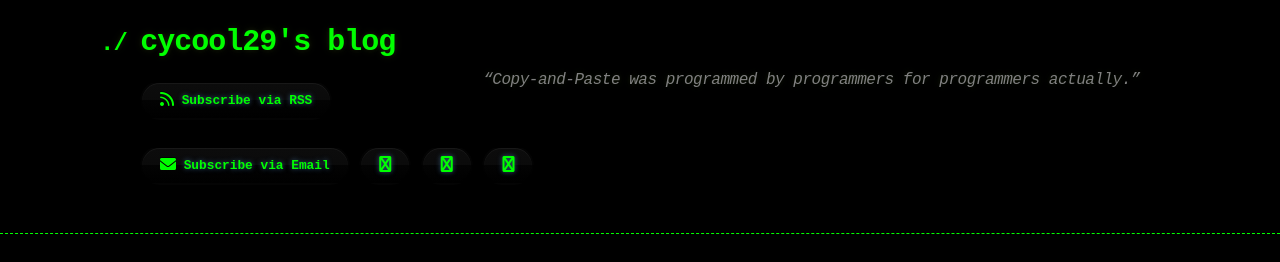
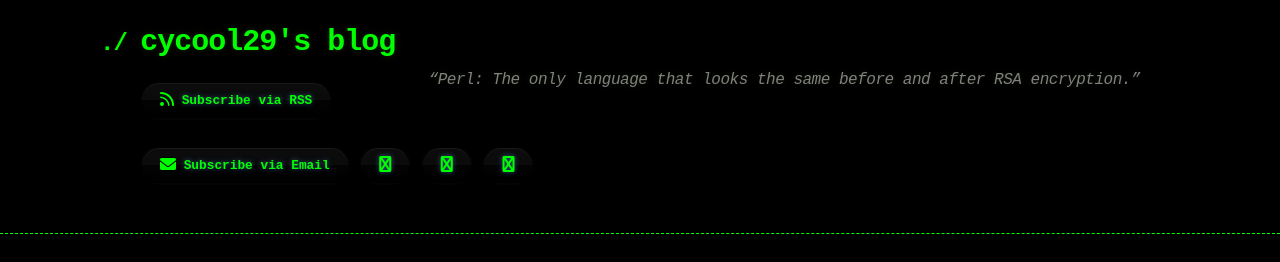
Before and after one commit to cycool29/cycool29.github.io, a Jekyll site: the page built from index.md, in a window 1280 px wide and 900 px high. Shown: the top 262 px of the window. Built offline with Jekyll 4.4.1, drawn with Linux system fonts in a browser that asks for light colours; a style sheet for code colours, icons or effects is not loaded.

Commit message:
Update quotes

```diff
--- a/_config.yml
+++ b/_config.yml
@@ -1,5 +1,5 @@
 title: cycool29's blog
-description: "“Copy-and-Paste was programmed by programmers for programmers actually.” "
+description: "“Perl: The only language that looks the same before and after RSA encryption.” "
 bio: A high school student. Intermediate in Python, Git, Bash. Learning JavaScript. He/Him. "
 author: cycool29
 url: https://cycool29.github.io
```
